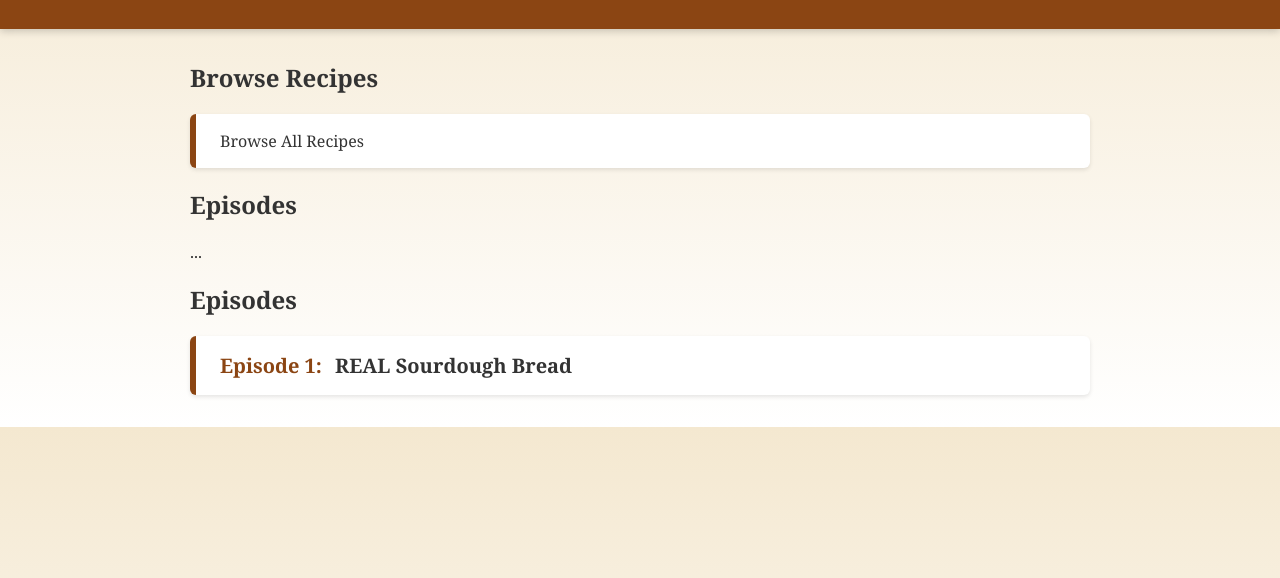
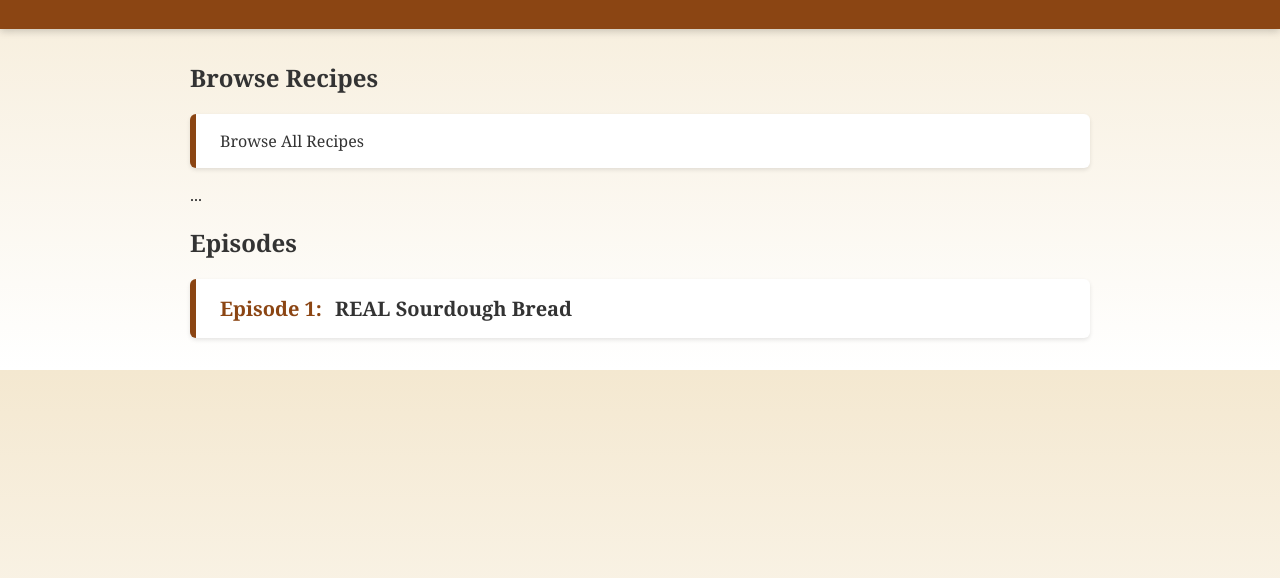
Before and after one commit to AaronAScott/SiriusSoftware, a plain HTML site: page CookingRealFood/index.html in a window 1280 px wide. Shown: the part 130-708 px from the top of the page. Drawn offline with Linux system fonts and the light colour scheme.

Commit message:
Add files via upload

```diff
--- a/CookingRealFood/index.html
+++ b/CookingRealFood/index.html
@@ -100,12 +100,8 @@
             Browse All Recipes
         </a>
     </p>
+        ...
 
-    <h2>Episodes</h2>
-
-    <ul class="episode-list">
-
-        ...
     <h2>Episodes</h2>
 
     <ul class="episode-list">
```
